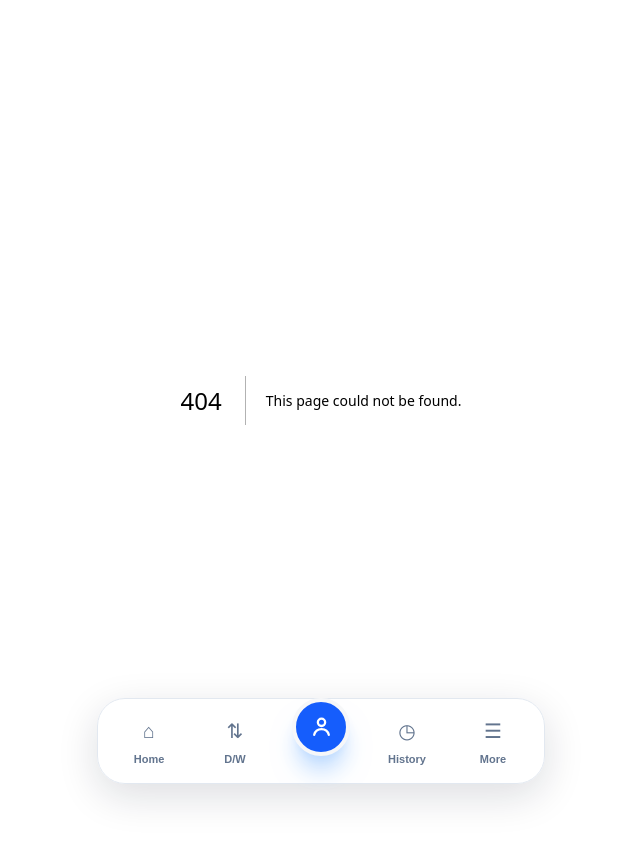
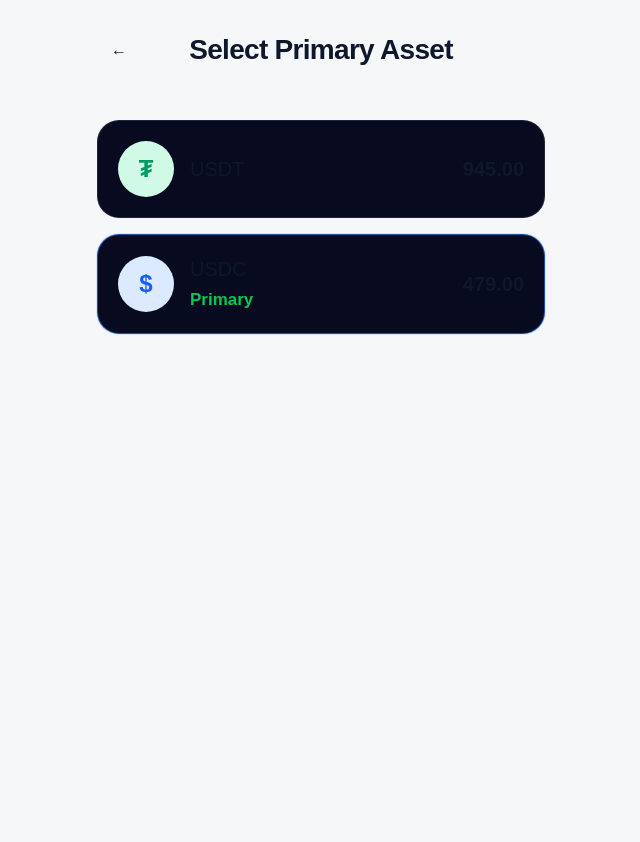
Before and after one commit to StabiX-Protocol/StabiX-Pay-, a Next.js app in the folder stabix-frontend/: page /primary in a window 1280 px wide. Before the commit this address had no page. Shown: the top 842 px of the page, without its empty margins (319-959 px from the left). Before the commit the page ends 800 px from the top, so only its background shows below. Built offline with nearby package versions, Linux system fonts and the light colour scheme.

Commit message:
Frontend UI Building

```diff
--- /dev/null
+++ b/stabix-frontend/app/primary/page.tsx
@@ -0,0 +1,160 @@
+"use client";
+
+import { useEffect, useState } from "react";
+import { useRouter } from "next/navigation";
+
+const assets = [
+  {
+    name: "USDT",
+    balance: "945.00",
+    symbol: "₮",
+    iconClass: "bg-emerald-100 text-emerald-600",
+  },
+  {
+    name: "USDC",
+    balance: "479.00",
+    symbol: "$",
+    iconClass: "bg-blue-100 text-blue-600",
+  },
+];
+
+export default function PrimaryAssetPage() {
+  const router = useRouter();
+
+  const [primary, setPrimary] = useState("USDC");
+  const [pendingAsset, setPendingAsset] = useState<string | null>(null);
+
+  useEffect(() => {
+    const saved = localStorage.getItem("stabiX_primary_asset");
+
+    if (saved === "USDT" || saved === "USDC") {
+      setPrimary(saved);
+    }
+  }, []);
+
+  const selectAsset = (asset: string) => {
+    setPendingAsset(asset);
+  };
+
+  const confirmPrimary = () => {
+    if (!pendingAsset) return;
+
+    localStorage.setItem("stabiX_primary_asset", pendingAsset);
+    setPrimary(pendingAsset);
+    setPendingAsset(null);
+
+  };
+
+  return (
+    <main className="min-h-screen bg-[#f6f7f9] px-5 pb-32 text-slate-900 dark:bg-[#0b0b0d] dark:text-white">
+      <div className="mx-auto min-h-screen w-full max-w-md">
+
+        {/* Header */}
+        <header className="flex items-center justify-between py-7">
+          <button
+            type="button"
+            onClick={() => router.back()}
+            aria-label="Go back"
+            className="flex h-11 w-11 items-center justify-center rounded-full text-3xl transition active:scale-90"
+          >
+            ←
+          </button>
+
+          <h1 className="flex-1 text-center text-[28px] font-bold tracking-tight">
+            Select Primary Asset
+          </h1>
+
+          <div className="w-11" />
+        </header>
+
+        {/* Assets */}
+        <section className="mt-5 space-y-4">
+          {assets.map((asset) => {
+            const isPrimary = primary === asset.name;
+
+            return (
+              <button
+                key={asset.name}
+                type="button"
+                onClick={() => selectAsset(asset.name)}
+                className={`flex w-full items-center justify-between rounded-[22px] border px-5 py-5 text-left transition-all active:scale-[0.985] ${
+                  isPrimary
+                    ? "border-blue-500/60 bg-[#080b20] shadow-[0_0_0_1px_rgba(59,130,246,0.15)]"
+                    : "border-white/10 bg-[#080b20]"
+                }`}
+              >
+                <div className="flex items-center gap-4">
+
+                  <div
+                    className={`flex h-14 w-14 items-center justify-center rounded-full text-2xl font-bold ${asset.iconClass}`}
+                  >
+                    {asset.symbol}
+                  </div>
+
+                  <div>
+                    <p className="text-xl font-medium">
+                      {asset.name}
+                    </p>
+
+                    {isPrimary && (
+                      <p className="mt-1 text-[17px] font-bold text-green-500">
+                        Primary
+                      </p>
+                    )}
+                  </div>
+                </div>
+
+                <span className="text-xl font-bold">
+                  {asset.balance}
+                </span>
+              </button>
+            );
+          })}
+        </section>
+      </div>
+
+      {/* Confirmation Popup */}
+      {pendingAsset && (
+        <div className="fixed inset-0 z-[100] flex items-center justify-center bg-black/60 px-5 backdrop-blur-sm">
+
+          <div className="w-full max-w-sm rounded-[28px] border border-white/10 bg-[#101326] p-6 shadow-2xl">
+
+            <div className="mb-5">
+              <p className="text-sm font-medium text-slate-400">
+                Primary Asset
+              </p>
+
+              <h2 className="mt-1 text-2xl font-bold">
+                Set {pendingAsset} as Primary?
+              </h2>
+
+              <p className="mt-3 text-sm leading-6 text-slate-400">
+                Your selected primary asset will be displayed in the main
+                balance on the Home page.
+              </p>
+            </div>
+
+            <div className="flex gap-3">
+              <button
+                type="button"
+                onClick={() => setPendingAsset(null)}
+                className="flex-1 rounded-2xl border border-white/10 bg-white/5 py-3.5 font-semibold transition active:scale-[0.98]"
+              >
+                Cancel
+              </button>
+
+              <button
+                type="button"
+                onClick={confirmPrimary}
+                className="flex-1 rounded-2xl bg-blue-600 py-3.5 font-semibold text-white shadow-lg shadow-blue-950/40 transition active:scale-[0.98]"
+              >
+                Set as Primary
+              </button>
+            </div>
+
+          </div>
+        </div>
+      )}
+    </main>
+  );
+}
--- a/stabix-frontend/components/AppHeader.tsx
+++ b/stabix-frontend/components/AppHeader.tsx
@@ -19,9 +19,6 @@ export default function AppHeader() {
           </div>
 
           <div className="text-left">
-            <p className="text-[11px] font-medium text-slate-400">
-              Welcome back
-            </p>
 
             <p className="text-base font-bold tracking-tight text-slate-900 dark:text-white">
               Sumedh10
@@ -88,10 +85,6 @@ export default function AppHeader() {
           <p className="text-sm font-bold">
             Settings
           </p>
-
-          <p className="mt-1 text-xs text-slate-400">
-            App preferences and security
-          </p>
         </div>
       )}
     </>
--- a/stabix-frontend/components/AppShell.tsx
+++ b/stabix-frontend/components/AppShell.tsx
@@ -13,7 +13,8 @@ export default function AppShell({
   const hideBottomNav =
     pathname.startsWith("/dw/") ||
     pathname.startsWith("/send/") ||
-    pathname.startsWith("/receive/");
+    pathname.startsWith("/receive/")||
+    pathname ==="/primary";
 
   return (
     <>
--- a/stabix-frontend/components/Assets.tsx
+++ b/stabix-frontend/components/Assets.tsx
@@ -1,3 +1,7 @@
+"use client";
+
+import Link from "next/link";
+
 const assets = [
   {
     name: "USDT",
@@ -21,13 +25,14 @@ export default function Assets() {
           Assets
         </h2>
 
-        <button
-          type="button"
+        {/* Add / Select Primary Asset */}
+        <Link
+          href="/primary"
           aria-label="Add asset"
-          className="flex h-9 w-9 items-center justify-center rounded-full bg-white text-2xl font-light shadow-sm ring-1 ring-slate-100 dark:bg-[#18181b] dark:ring-white/10"
+          className="flex h-9 w-9 items-center justify-center rounded-full bg-white text-2xl font-light shadow-sm ring-1 ring-slate-100 transition active:scale-90 dark:bg-[#18181b] dark:ring-white/10"
         >
           +
-        </button>
+        </Link>
       </div>
 
       <div className="overflow-hidden rounded-[24px] bg-white shadow-sm ring-1 ring-slate-100 dark:bg-[#18181b] dark:ring-white/10">
--- a/stabix-frontend/components/BalanceCard.tsx
+++ b/stabix-frontend/components/BalanceCard.tsx
@@ -1,3 +1,7 @@
+"use client";
+
+import { useEffect, useState } from "react";
+
 type BalanceCardProps = {
   balance?: string;
   asset?: string;
@@ -7,9 +11,25 @@ export default function BalanceCard({
   balance = "0.00",
   asset = "USDC",
 }: BalanceCardProps) {
+  const [primaryAsset, setPrimaryAsset] = useState(asset);
+  const [primaryBalance, setPrimaryBalance] = useState(balance);
+
+  useEffect(() => {
+    const savedAsset = localStorage.getItem("stabiX_primary_asset");
+
+    if (savedAsset === "USDT") {
+      setPrimaryAsset("USDT");
+      setPrimaryBalance("945.00");
+    } else if (savedAsset === "USDC") {
+      setPrimaryAsset("USDC");
+      setPrimaryBalance("479.00");
+    }
+  }, []);
+
   return (
     <section className="px-5 pt-3">
       <div className="relative overflow-hidden rounded-[30px] bg-black px-6 py-7 shadow-xl dark:bg-white">
+
         {/* Subtle glow */}
         <div className="pointer-events-none absolute -right-16 -top-20 h-48 w-48 rounded-full bg-white/[0.05] blur-2xl dark:bg-black/[0.05]" />
 
@@ -20,11 +40,11 @@ export default function BalanceCard({
 
           <div className="mt-3 flex items-end gap-2">
             <span className="text-[46px] font-bold leading-none tracking-[-0.04em] text-white dark:text-black">
-              {balance}
+              {primaryBalance}
             </span>
 
             <span className="mb-1 text-lg font-semibold text-white/60 dark:text-black/55">
-              {asset}
+              {primaryAsset}
             </span>
           </div>
         </div>
```
